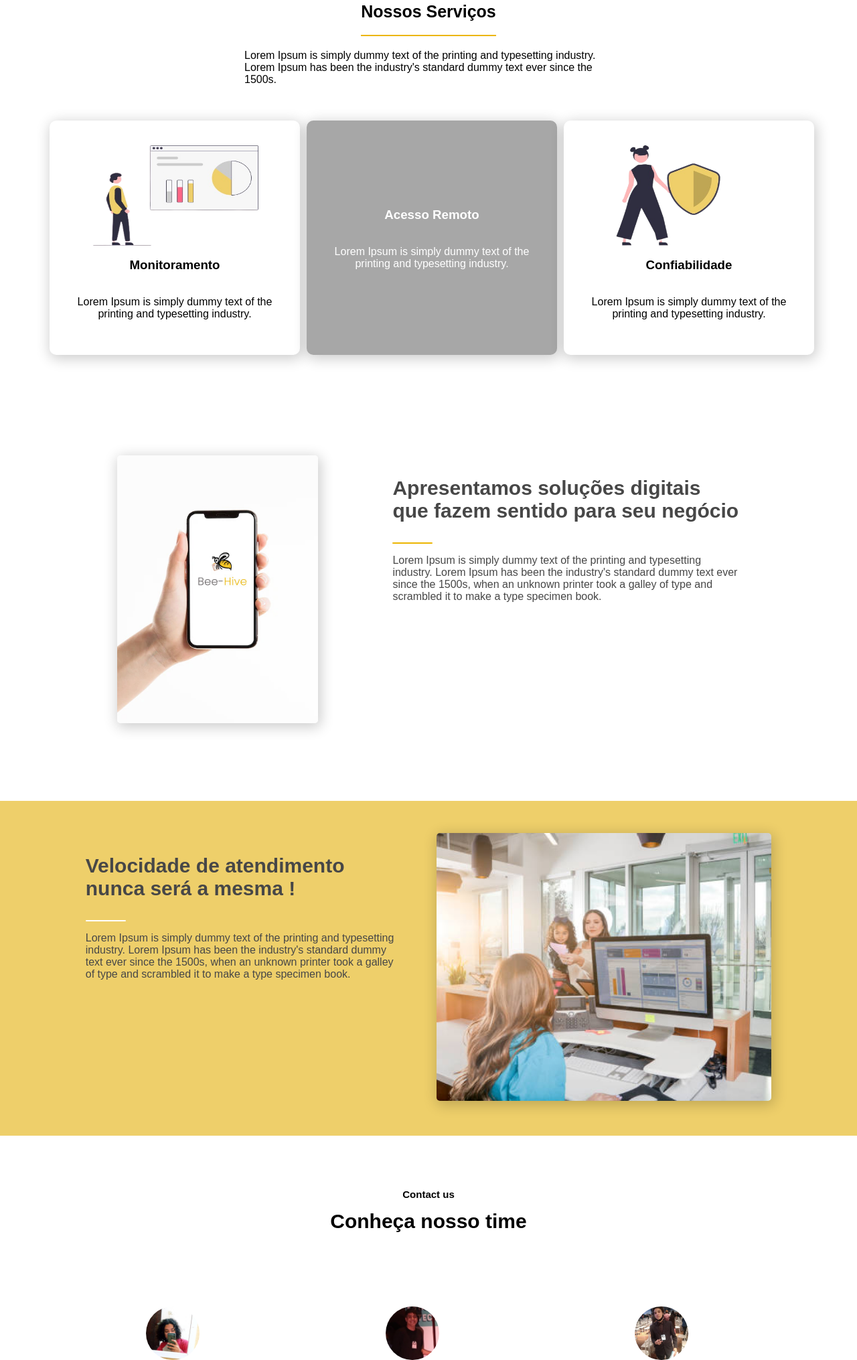
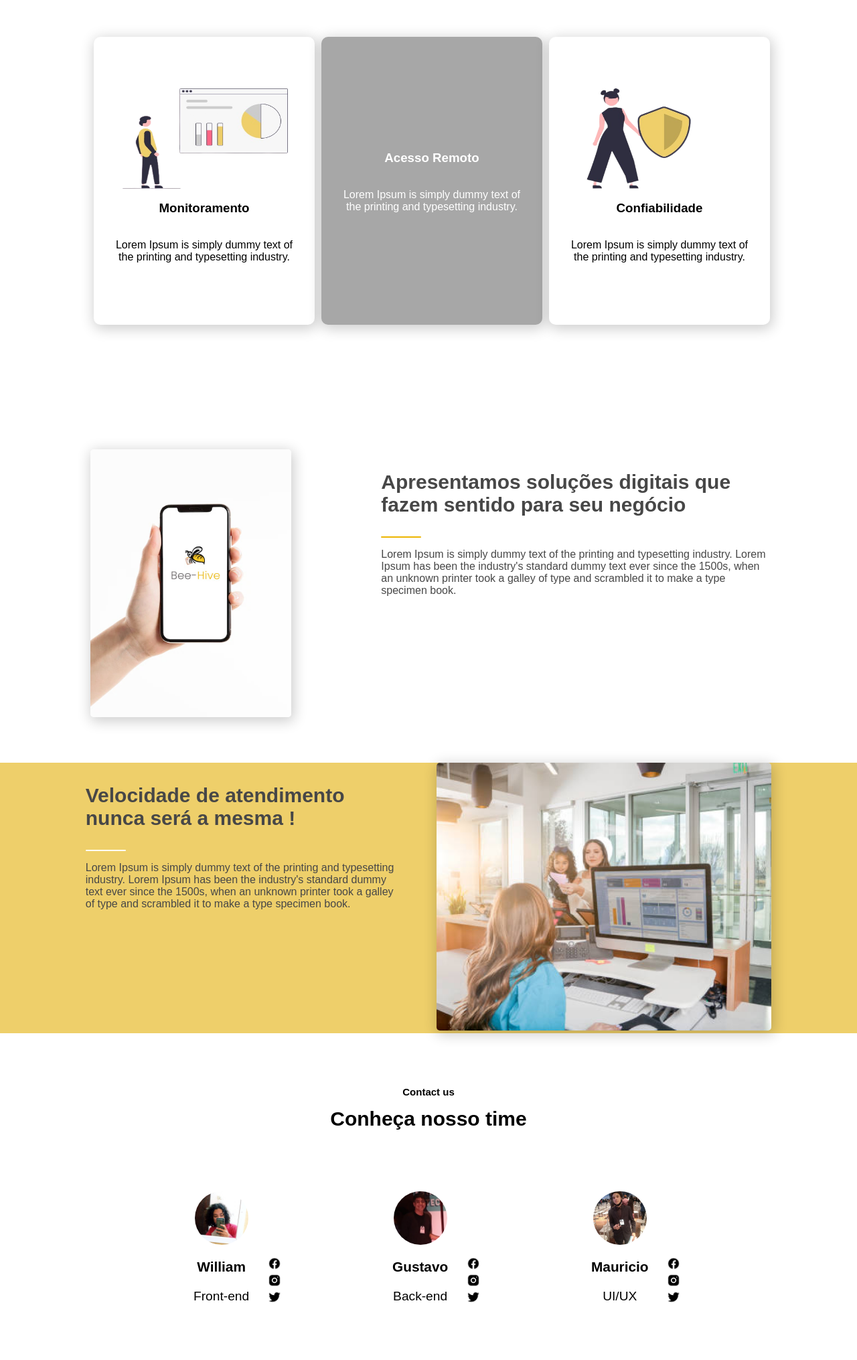
Before and after one commit to BH-Beehive/Site-Institucional-Beehive, a website: page public/index.html in a window 1280 px wide. Shown: the part 769-2800 px from the top of the page at 67% size. Drawn offline with Linux system fonts and the light colour scheme.

Commit message:
fix/ organizando para aplicar as medias queries

```diff
--- a/public/css/styleHome.css
+++ b/public/css/styleHome.css
@@ -39,11 +39,9 @@
     display: flex;
     list-style-type: none;
     font-weight: 400;
-    font-size: 1.10rem;
+    font-size: 1.20rem;
     justify-content: center;
     gap: 10%;
-
-
     align-items: center;
     color: #625C5C;
     padding: 0;
@@ -56,6 +54,8 @@
 .item-navbar:hover {
     cursor: pointer;
     color: #35342F;
+    font-weight: 500;
+    transform: translateY(-1px);
 }
 
 .buttons-navbar {
@@ -73,7 +73,8 @@ button {
     cursor: pointer;
     font-size: 15px;
     box-shadow: 2px 4px 40px 2px rgb(0, 0, 0, 0.2);
-
+    border: none;
+    transition: 400ms;
 }
 
 button:hover {
@@ -107,7 +108,7 @@ button:hover {
 /* banner */
 
 .banner {
-    height: 80vh;
+    /* height: 80vh; */
     width: 100%;
     background: linear-gradient(to right, #EECF6A, rgba(245, 242, 229, 0));
     display: flex;
@@ -117,17 +118,12 @@ button:hover {
     width: 90%;
     display: flex;
     align-items: center;
-    /* margin: 0 auto; */
 }
-
-
 
 .beehive_banner_img {
     width: 400px;
     height: 400px;
 }
-
-
 
 .button-vermais {
     border-radius: 20px;
@@ -243,7 +239,6 @@ button:hover {
 
 .content-servicos {
     width: 100%;
-    height: 500px;
     display: flex;
     justify-content: center;
     align-items: center;
@@ -255,7 +250,7 @@ button:hover {
     display: flex;
     justify-content: center;
     align-items: center;
-    margin: 0 auto;
+    /* margin: 0 auto; */
     flex-direction: column;
 }
 
@@ -280,6 +275,11 @@ span {
 
 .subtitle-servicos {
     width: 550px;
+    display: flex;
+    align-items: center;
+    justify-content: center;
+    text-align: center;
+
 }
 
 .subtitle-servicos p {
@@ -289,7 +289,7 @@ span {
 
 .cards-servico {
     width: 100%;
-    height: 300px;
+    flex-wrap: wrap;
     display: flex;
     justify-content: center;
     align-items: center;
@@ -300,8 +300,10 @@ span {
     background-color: white;
     box-shadow: 2px 4px 20px 2px rgb(0, 0, 0, 0.2);
     border-radius: 10px;
-    width: 380px;
-    height: 320px;
+    width: 25%;
+    margin-bottom: 5%;
+    min-width: 300px;
+    height: 50vh;
     margin-left: 10px;
     padding: 15px;
     display: flex;
@@ -331,15 +333,17 @@ span {
 
 .card-solucoes {
     width: 100%;
-    height: 500px;
+    /* height: 500px; */
     display: flex;
     justify-content: center;
     align-items: center;
+    flex-wrap: wrap;
     margin-top: 10%;
 }
 
 .card-solucoes .container {
-    width: 90%;
+    flex-wrap: wrap;
+    /* width: 90%; */
     display: flex;
     justify-content: space-evenly;
     align-items: center;
@@ -382,7 +386,7 @@ span {
 
 .card-atendimento {
     width: 100%;
-    height: 500px;
+    /* height: 500px; */
     display: flex;
     justify-content: center;
     align-items: center;
@@ -390,11 +394,11 @@ span {
     background-color: #EECF6A;
 }
 
-
 .card-atendimento .container {
     width: 90%;
     display: flex;
     justify-content: space-evenly;
+    flex-wrap: wrap;
     align-items: center;
     margin: 0 auto;
     flex-direction: row;
@@ -406,7 +410,6 @@ span {
     box-shadow: 2px 4px 20px 2px rgb(0, 0, 0, 0.2);
     border-radius: 5px;
 }
-
 
 .text-atendimento {
     width: 40%;
@@ -456,16 +459,13 @@ span {
 }
 
 .team-beehive {
-    width: 100%;
     display: flex;
     justify-content: center;
     align-items: center;
 
 }
 
-
 .team-beehive .container {
-    width: 90%;
     gap: 5%;
     row-gap: 5%;
     display: flex;
@@ -475,12 +475,18 @@ span {
 }
 
 .card-membro {
+    width: 20%;
     border-radius: 20px;
     display: flex;
-    padding: 4%;
+    padding-left: 8%;
+    /* padding-right: -10%; */
+    padding-top: 3%;
+    padding-bottom: 3%;
     min-width: 150px;
-    flex-direction: row;
+    gap: 3%;
+    /* flex-direction: row; */
     transition: 500ms;
+    margin-bottom: 5%;
 
 }
 
@@ -490,11 +496,12 @@ span {
 }
 
 .card-membro .container {
-    width: 100%;
+    /* width: 90%; */
     display: flex;
+    margin-right: 8%;
     justify-content: center;
     align-items: center;
-    margin: 0 auto;
+    /* margin: 0 auto; */
     flex-direction: column;
 }
 
@@ -543,7 +550,6 @@ span {
     background-size: cover;
 }
 
-
 .image-membro-andrew {
     width: 80px;
     height: 80px;
@@ -554,13 +560,18 @@ span {
 }
 
 .nome-membro {
-    font-size: 25px;
+    font-size: 1.3rem;
     font-weight: bolder;
 }
 
 .funcao-membro {
-    font-size: 20px;
+    font-size: 1.2rem;
     margin: 0;
+
+}
+
+.funcao-membro p {
+    word-wrap: break-word;
 }
 
 .icons-membro {
@@ -568,6 +579,8 @@ span {
     justify-content: flex-end;
     align-items: center;
     flex-direction: column;
+    width:20% ;
+    left: 0;
 }
 
 .icons-membro img {
@@ -584,7 +597,7 @@ footer {
     width: 100%;
     height: 60vh;
     background-color: #EECF6A;
-    margin-top: 20vh;
+    margin-top: 10vh;
     justify-content: center;
     align-items: center;
 
--- a/public/index.html
+++ b/public/index.html
@@ -198,9 +198,9 @@
 
                     <div class="image-membro-william"></div>
 
-                    <p class="nome-membro">William Matos</p>
+                    <p class="nome-membro">William</p>
 
-                    <p class="funcao-membro">DEV Front-end</p>
+                    <p class="funcao-membro">Front-end</p>
 
                 </div>
 
@@ -221,9 +221,9 @@
 
                     <div class="image-membro-gustavo"></div>
 
-                    <p class="nome-membro">Gustavo Rezende</p>
+                    <p class="nome-membro">Gustavo</p>
 
-                    <p class="funcao-membro">DEV Back-end</p>
+                    <p class="funcao-membro">Back-end</p>
 
                 </div>
 
@@ -244,9 +244,9 @@
 
                     <div class="image-membro-maxuel"></div>
 
-                    <p class="nome-membro">Mauricio Maxuel</p>
+                    <p class="nome-membro">Mauricio</p>
 
-                    <p class="funcao-membro">Designer UI/UX</p>
+                    <p class="funcao-membro">UI/UX</p>
 
                 </div>
 
@@ -270,7 +270,7 @@
 
                     <div class="image-membro-patricio"></div>
 
-                    <p class="nome-membro">Matheus Patricio</p>
+                    <p class="nome-membro">Matheus</p>
 
                     <p class="funcao-membro">Analista</p>
 
@@ -294,7 +294,7 @@
 
                     <div class="image-membro-leo"></div>
 
-                    <p class="nome-membro">Leonardo Mariano</p>
+                    <p class="nome-membro">Leonardo</p>
 
                     <p class="funcao-membro">DBA</p>
 
@@ -319,7 +319,7 @@
 
                     <div class="image-membro-andrew"></div>
 
-                    <p class="nome-membro">Andrew Ferrari</p>
+                    <p class="nome-membro">Andrew</p>
 
                     <p class="funcao-membro">Q.A</p>
 
```
